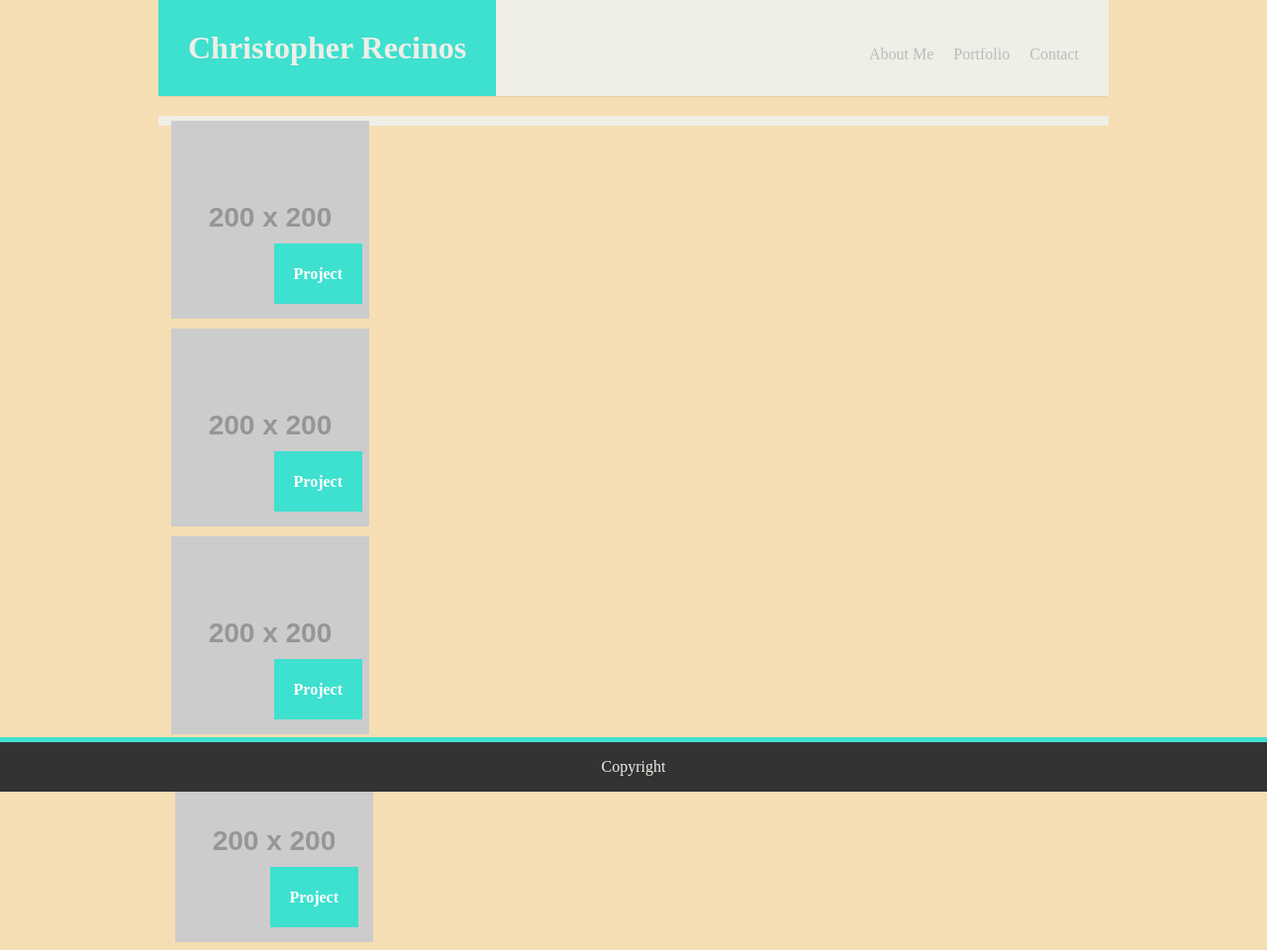
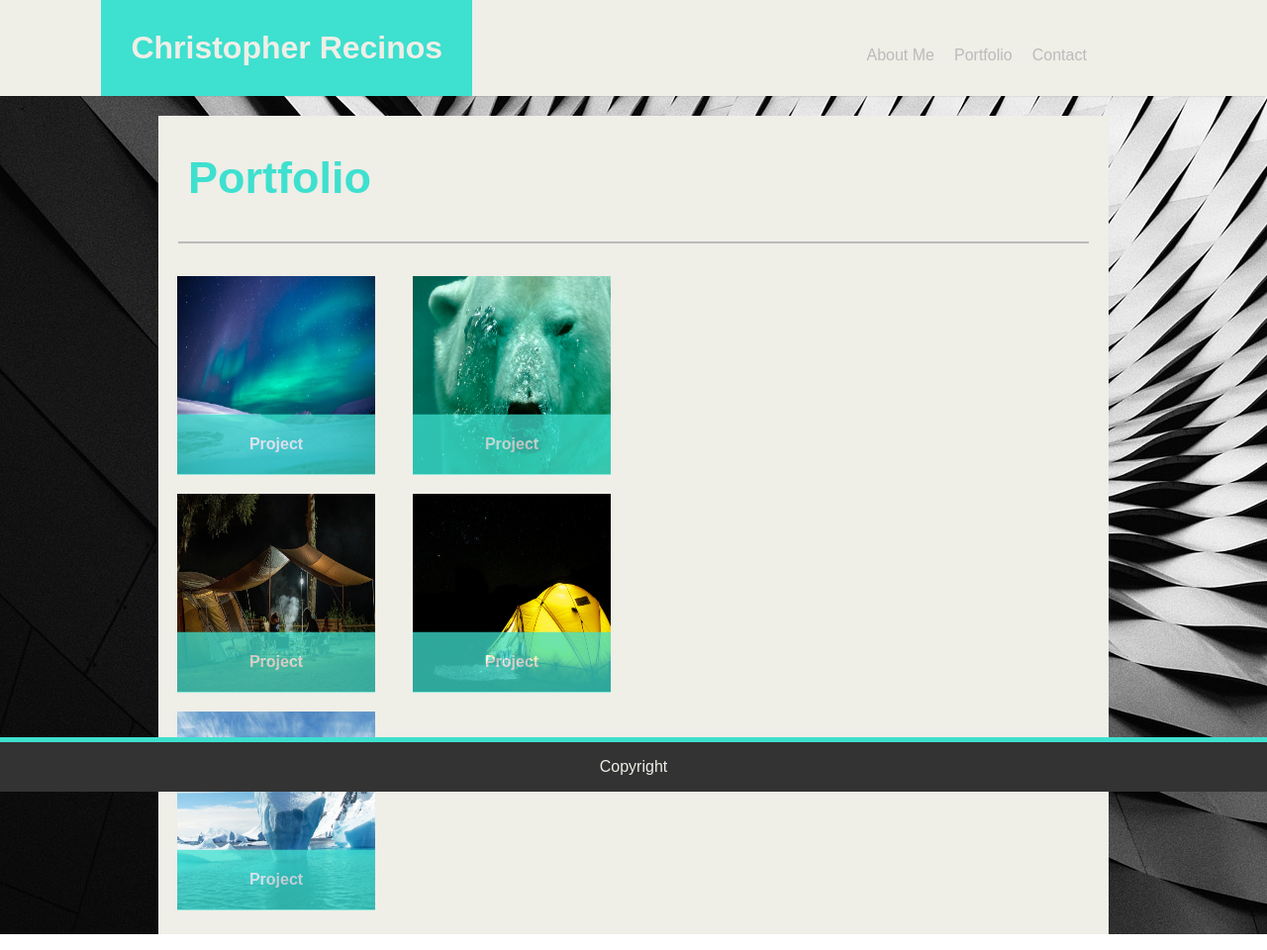
Before and after one commit to Recinos-C/recinos.github.io, a plain HTML site: page Portfolio.html in a window 1280 px wide. Shown: the top 960 px of the page at 99% size. Drawn offline with Linux system fonts and the light colour scheme; placeholder pictures from the web are drawn by us.

Commit message:
update 1

```diff
--- a/Portfolio.html
+++ b/Portfolio.html
@@ -1,5 +1,6 @@
 <!DOCTYPE html>
 <html lang="en-us">
+
 <head>
     <meta charset="UTF-8">
     <meta name="viewport" content="width=device-width, intial-scale=1.0">
@@ -10,54 +11,83 @@
     <link rel="stylesheet" type="text/css" href="portfolio.css">
     <title>Christopher Recinos</title>
 </head>
-<body class="body">
+
+<body>
  <div class="topnav">
         <h1 class="active">Christopher Recinos</h1>
         <!-- nav right width 100% be sure to check widths -->
         <div class="nav-right">
 
             <ul>
+                <li><a href="index.html">About Me</a></li>
+                <li><a href="Portfolio.html">Portfolio</a></li>
                 <li><a href="Contact-Me.html">Contact</a></li>
-                <li><a href="Portfolio.html">Portfolio</a></li>
-                <li><a href="index.html">About Me</a></li>
+
+
             </ul>
         </div>
     </div>
+<div class="body">
+
     <div class="content">
+
+        <h2>Portfolio</h2>
+
+        <hr>
+        <br>
         <div class="row">
+            <div class="column">
+                <div class="container-box">
+                    <img src="project1.jpg" style="width: 200px; height: 200px;" alt="Project 1">
+                    <div class="text-block">
+                        <h4>Project</h4>
+                    </div>
+                </div>
+                <div class="container-box">
+                    <img src="project2.jpg" style="width: 200px; height: 200px;" alt="Project 2">
+                    <div class="text-block">
+                        <h4>Project</h4>
+                    </div>
+                </div>
+                <div class="container-box">
+                    <img src="project3.jpg" style="width: 200px; height: 200px;" alt="Project 3">
+                    <div class="text-block">
+                        <h4>Project</h4>
+                    </div>
+                </div>
+
+            </div>
+        </div>
+        <div class="row">
+            <div class="column">
+                <div class="container-box">
+                    <img src="project4.jpg" style="width: 200px; height: 200px;" alt="Project 4">
+                    <div class="text-block">
+                        <h4>Project</h4>
+                    </div>
+                </div>
+                <div class="container-box">
+                    <img src="project5.jpg" style="width: 200px; height: 200px;" alt="Project 5">
+                    <div class="text-block">
+                        <h4>Project</h4>
+                    </div>
+                </div>
+            </div>
+        </div>
+
+
+    </div>
+
+
+    <!-- <div class="row">
         <div class="column">
             <div class="container-box">
             <img src="https://placehold.it/200x200">
                 <div class="text-block">
                     <h4>Project</h4>
                 </div>
-        </div>
-        <div class="container-box">
-          <img src="https://placehold.it/200x200">
-            <div class="text-block">
-                <h4>Project</h4>
-            </div>
-        </div>
-        <div class="container-box">
-            <img src="https://placehold.it/200x200">
-              <div class="text-block">
-                  <h4>Project</h4>
-              </div>
-          </div>
-        <div class="column">
-            <div class="container-box">
-                <img src="https://placehold.it/200x200">
-                <div class="text-block">
-                <h4>Project</h4>
-                </div>
-            </div>
-        </div>
-        <div class="container-box">
-            <img src="https://placehold.it/200x200">
-              <div class="text-block">
-                  <h4>Project</h4>
-              </div>
-          </div>
+
+        </div>    -->
     </div>
 </div>
     <footer id="footer">
--- a/Styles.css
+++ b/Styles.css
@@ -1,31 +1,43 @@
+*{
+    font-family: Arial, Helvetica, sans-serif;
+}
+
+html, body{
+    height:100%;
+    margin: 0;
+    padding: 0;
+    background-image: url('surface-945444_1920.jpg');
+}
+
+
 .body{
 margin: auto;
 width: 960px;
-background-color: wheat;
+position: relative;
+min-height:100%;
+
+}
+#main{
+    overflow: auto;
 }
 .topnav {
-
-    overflow: hidden;
     background-color:#efeee7;
     margin-bottom: 20px;
-    box-shadow: 0 2px 2px -2px rgba(0,0,0,.2)
+    box-shadow: 0 2px 2px -2px rgba(0,0,0,.2);
+    align-items: center;
+    display: flex;
   }
 
 ul{
+
     box-sizing: border-box;
-    width:100%;
     margin-bottom: 20px;
-    align-items: center;
-
-    padding: 30px;
-}
-.nav-right{
-    float:right;
-
+    padding: 20px;
 }
 
+
 li, a{
-    float:right;
+    float: left;
     text-align: center;
     list-style: none;
     text-decoration: none;
@@ -36,29 +48,31 @@ li, a{
 .nav-right a:hover{
     color: hsl(174, 72%, 56%);
 }
+
 .active{
-    float:left;
 
+    margin-top: 0;
+    margin-bottom: 0;
+    margin-left: 8%;
+    margin-right: 28%;
     padding: 30px;
     color: #efeee7;
     background: hsl(174, 72%, 56%);
-    margin:0px;
-
 
 }
 
 .content{
+    overflow: hidden;
+    background: #efeee7;
 
-    background: #efeee7;
-    margin-bottom:auto;
     padding-bottom: 10px;
 }
 
 #My-image {
     float: left;
-    width:200px;
-    height: 200px;
-    margin: 15px 20px 20px 20px;
+    max-width:75%;
+    max-height: 75%;
+    margin: 20px 20px 20px 20px;
 
 }
 
@@ -70,26 +84,31 @@ li, a{
 h2{
     color: hsl(174, 72%, 56%);
     margin-left: 30px;
+    font-size: 45px;
 }
 #bio{
 color: #bbb;
-margin: 20px;
+margin: 20px 20px 20px 20px ;
 }
 
 hr{
     border:1px solid #bbb;
     margin-left: 20px;
     margin-right: 20px;
+    margin-bottom: auto;
+
 }
 #footer{
     background-color:#333;
+    height: 50px;
     margin-top: 20px;
     width: 100%;
     border-top: 5px solid hsl(174, 72%, 56%);
     position: fixed;
-    left: 0;
-    bottom: 0;
+    left:0;
+    bottom:0;
     text-align: center;
     color: #efeee7;
+    clear: both;
 
 }
--- a/portfolio.css
+++ b/portfolio.css
@@ -1,13 +1,14 @@
 .row{
     display:flex;
     flex-wrap: wrap;
-    padding: 0 4px;
+
     float:left;
 }
 
 .column{
     flex: 50%;
     padding: 0 4px;
+
 
 }
 
@@ -19,18 +20,25 @@
 }
 .container-box{
     position:relative;
+    text-align: center;
+    color: #efee7e;
+    margin:10px;
 }
 
+h4{
+    color: white;
+}
 h3{
     color: #efee7e;
 }
 
 .text-block{
     position: absolute;
-    bottom:20px;
-    right:20px;
+    top: 83.5%;
+    left: 50%;
+    width:200px;
     background-color: hsl(174, 72%, 56%);
-    color: white;
-    padding-left: 20px;
-    padding-right: 20px;
+    opacity: 75%;
+    transform: translate(-50%,-50%);
+
 }
```
Also changed, not shown: Contact-Me.html (+11 -8 lines), form.css (+8 -3 lines), index.html (+14 -8 lines), download.png (added), project1.jpg (added), project2.jpg (added), project3.jpg (added), project4.jpg (added), project5.jpg (added), surface-945444_1920.jpg (added), 1 other file. Lines whose indentation alone changed are shown as unchanged.
